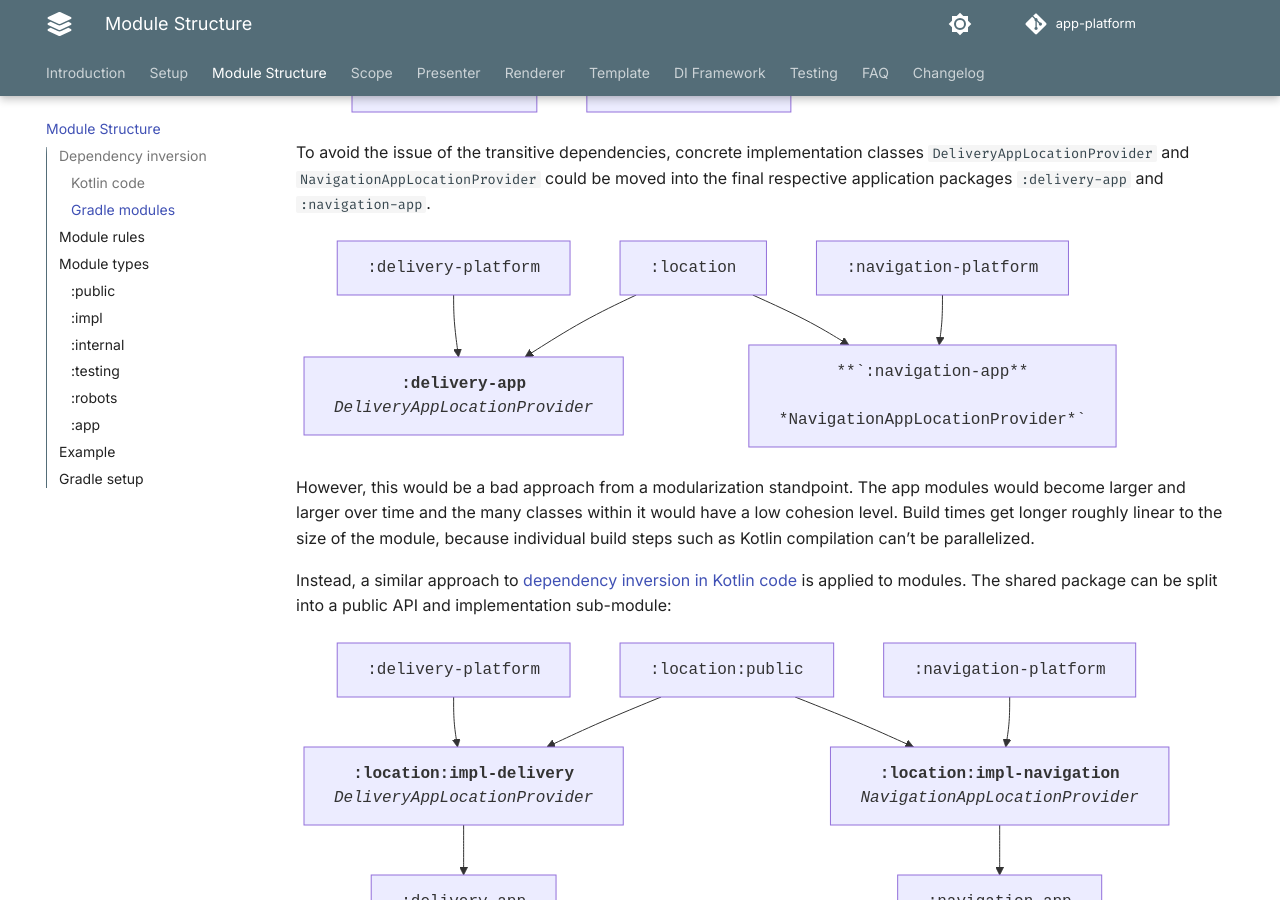
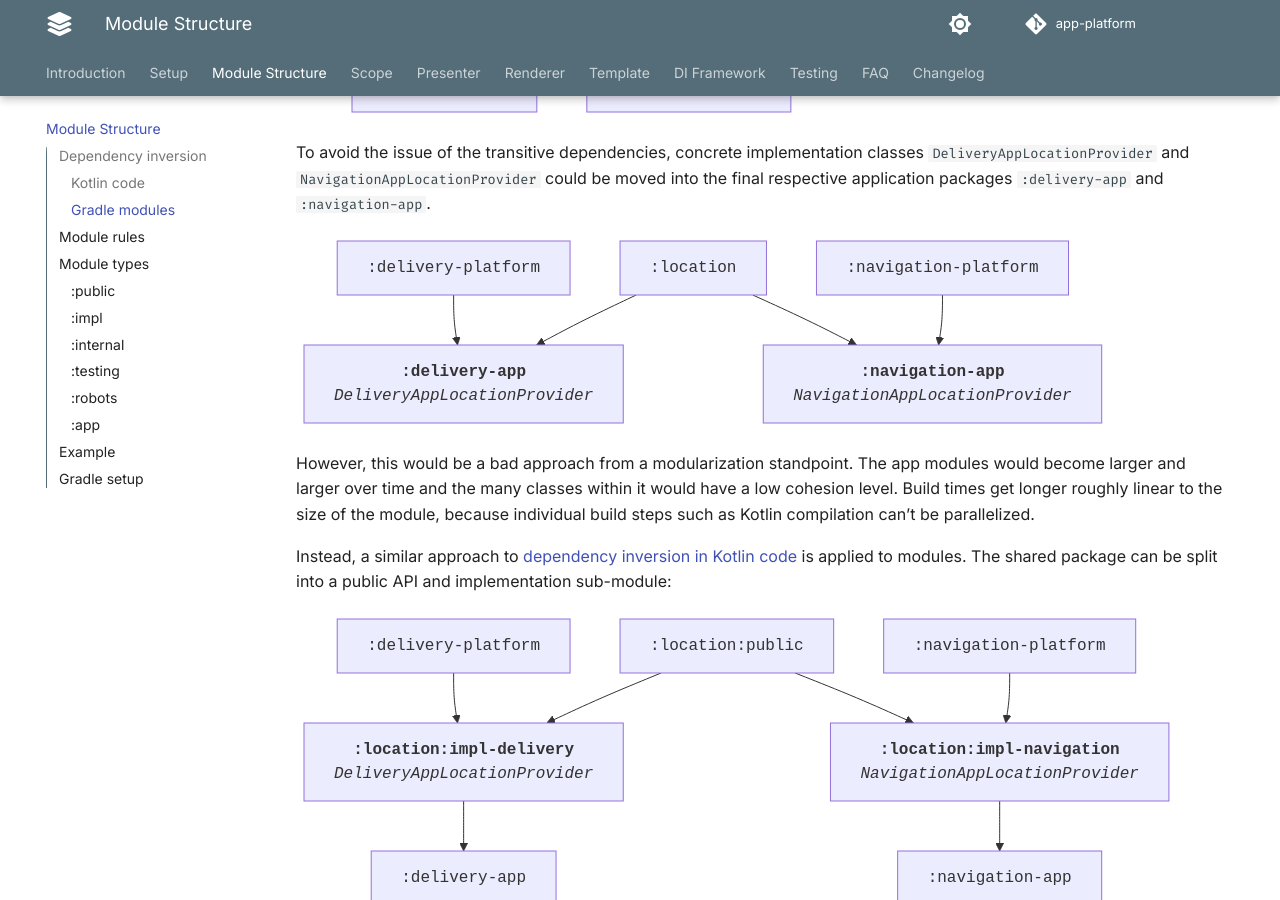
Before and after one commit to dayanruben/app-platform, an MkDocs documentation site: the page built from docs/module-structure.md, in a window 1280 px wide and 900 px high, scrolled down 3319 px. Built offline with MkDocs 1.6.1 and Material for MkDocs 9.7.7, drawn with Linux system fonts in a browser that asks for light colours; comment, search, counter and statistics services are not loaded.

Commit message:
Update documentation.

```diff
--- a/docs/module-structure.md
+++ b/docs/module-structure.md
@@ -177,7 +177,7 @@ graph TD
   navigation-platform["`:navigation-platform`"]
   delivery-app["`**:delivery-app**
   *DeliveryAppLocationProvider*`"]
-  navigation-app["**`:navigation-app**
+  navigation-app["`**:navigation-app**
   *NavigationAppLocationProvider*`"]
 
   delivery-platform --> delivery-app
```
